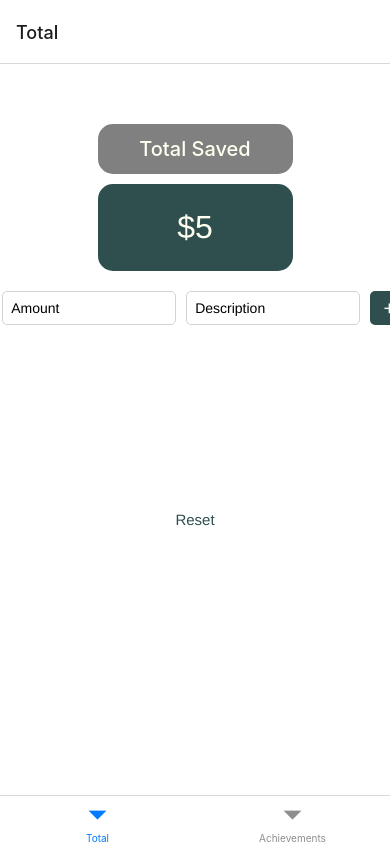
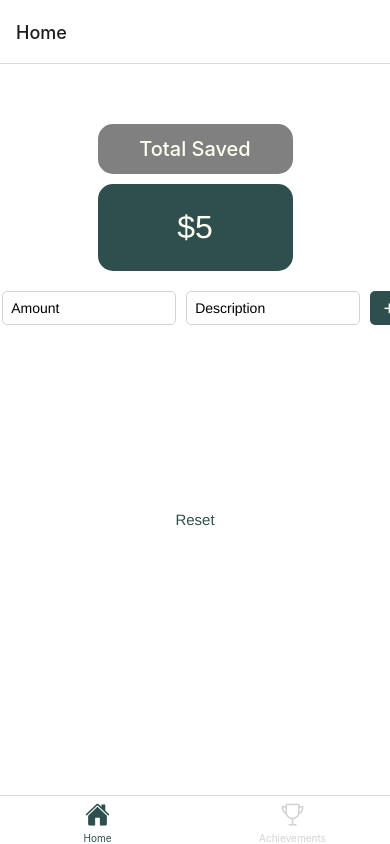
Before and after one commit to judy-n/MoneySaver, a React Native app: screen / in a window 390 px wide. Built offline with nearby package versions, Linux system fonts and the light colour scheme.

Commit message:
Add icons to tab bar

```diff
--- a/App.js
+++ b/App.js
@@ -3,6 +3,7 @@ import { StyleSheet, View, Text } from 'react-native';
 import { NavigationContainer } from '@react-navigation/native'
 import { createNativeStackNavigator } from '@react-navigation/native-stack'
 import { createBottomTabNavigator } from '@react-navigation/bottom-tabs';
+import { Ionicons } from '@expo/vector-icons';
 import Total from './views/Total'
 import Achievements from './views/Achievements';
 
@@ -28,18 +29,30 @@ const Tab = createBottomTabNavigator();
 
 export default function App() {
   return (
-    <NavigationContainer style={styles.container}>
-      <Tab.Navigator>
-          <Tab.Screen
-              name="Total"
-              component={Total}
-          />
-        <Tab.Screen
-          name="Achievements"
-          component={Achievements}
-        />
-      </Tab.Navigator>
-    </NavigationContainer>
+      <NavigationContainer>
+          <Tab.Navigator
+              screenOptions={({ route }) => ({
+                  tabBarIcon: ({ focused, color, size }) => {
+                      let iconName;
+
+                      if (route.name === 'Home') {
+                          iconName = focused
+                              ? 'ios-home'
+                              : 'ios-home-outline';
+                      } else if (route.name === 'Achievements') {
+                          iconName = focused ? 'ios-trophy' : 'ios-trophy-outline';
+                      }
+
+                      return <Ionicons name={iconName} size={size} color={color} />;
+                  },
+                  tabBarActiveTintColor: 'darkslategray',
+                  tabBarInactiveTintColor: 'lightgray',
+              })}
+          >
+              <Tab.Screen name="Home" component={Total} />
+              <Tab.Screen name="Achievements" component={Achievements} />
+          </Tab.Navigator>
+      </NavigationContainer>
   );
 }
 
--- a/package.json
+++ b/package.json
@@ -10,6 +10,7 @@
     "eject": "expo eject"
   },
   "dependencies": {
+    "@expo/vector-icons": "^12.0.5",
     "@react-navigation/bottom-tabs": "^6.0.9",
     "@react-navigation/native": "^6.0.6",
     "@react-navigation/native-stack": "^6.2.5",
```
